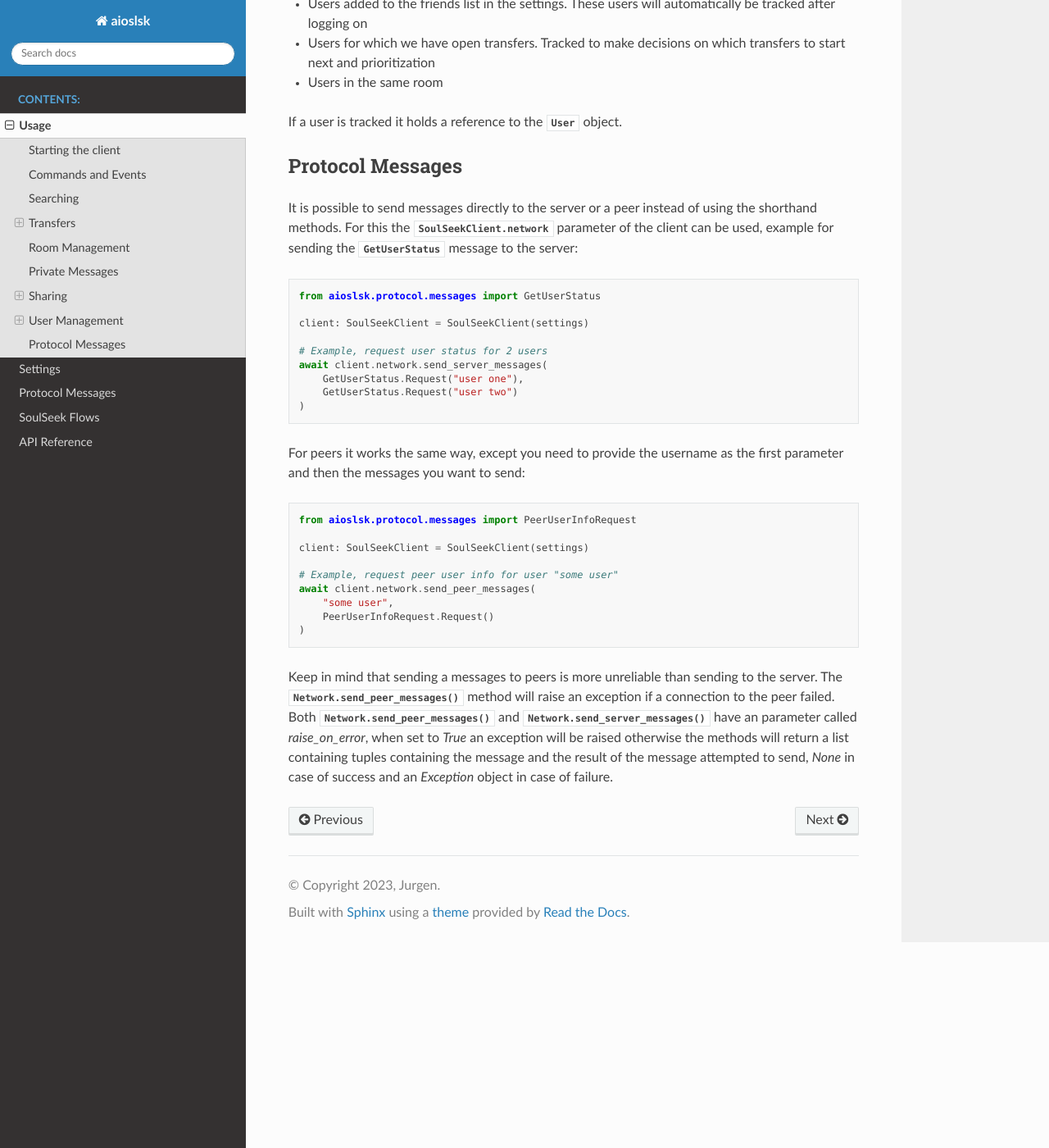
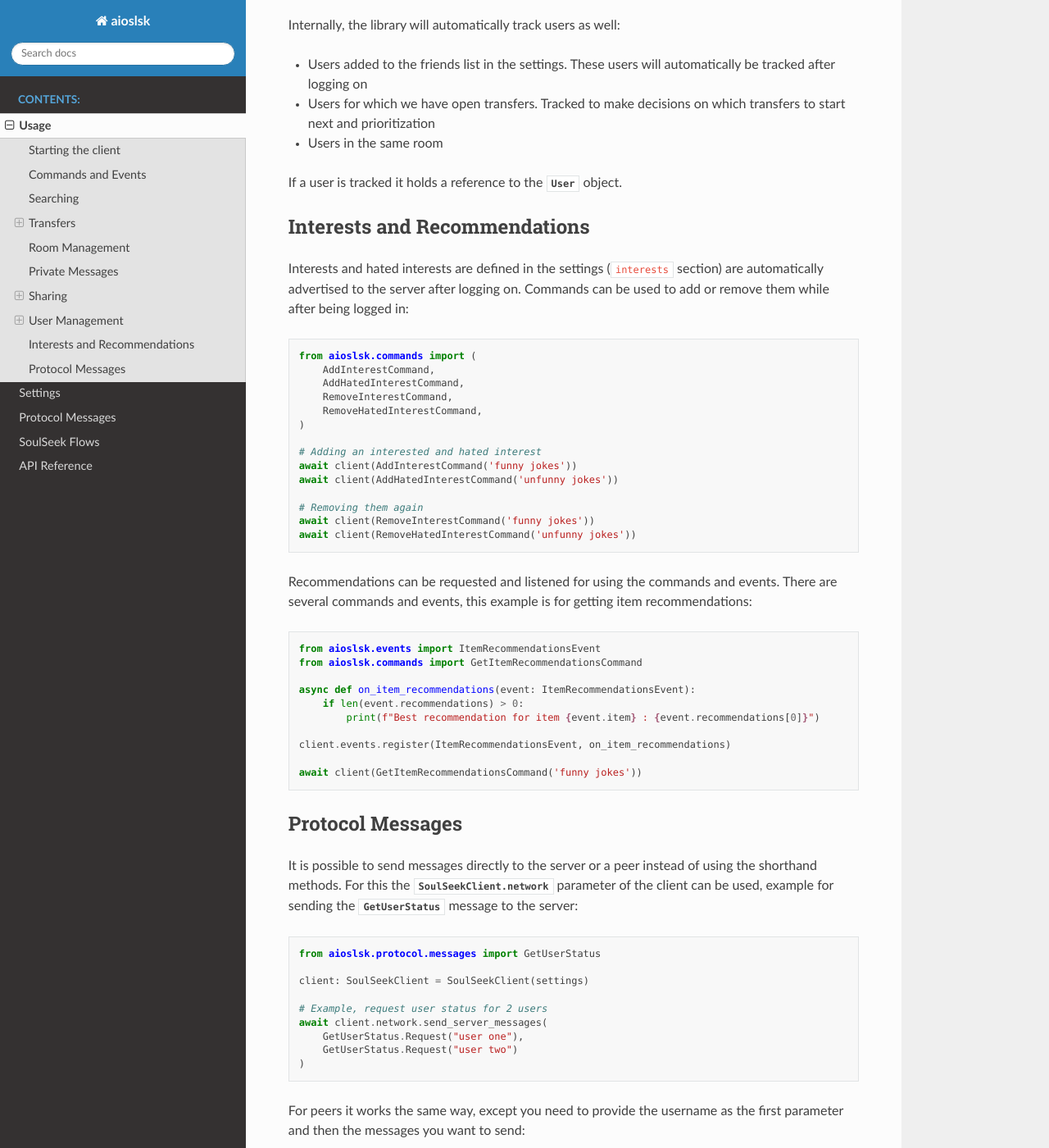
Before and after one commit to JurgenR/aioslsk, a Sphinx documentation site: the page built from docs/source/USAGE.rst, in a window 1280 px wide and 1400 px high, scrolled down 10301 px. Shown: the whole window at 82% size. Built offline with Sphinx 7.4.7 and the Read the Docs theme 2.0.0, drawn with Linux system fonts in a browser that asks for light colours; some of the changed text lies outside the part shown.

Commit message:
docs: add section on interests and recommendations

```diff
--- a/docs/source/USAGE.rst
+++ b/docs/source/USAGE.rst
@@ -7,7 +7,7 @@ Starting the client
 
 .. warning::
 
-    The server has an anti-DDOS mechanism, be careful when connecting / disconnecting too quickly or you will get banned
+    The server has an anti-DDOS mechanism, be careful when connecting and disconnecting too quickly or you will get banned
 
 
 Before starting the client, ensure you create a settings object where you have configured at least the `credentials` section:
@@ -300,6 +300,9 @@ To receive room messages listen to the :class:`.RoomMessageEvent`:
     client.events.register(RoomMessageEvent, room_message_listener)
 
 
+Several commands and events specific to private rooms are available. See the :mod:`aioslsk.commands` and :mod:`aioslsk.events` references
+
+
 Private Messages
 ================
 
@@ -547,6 +550,45 @@ Internally, the library will automatically track users as well:
 If a user is tracked it holds a reference to the :class:`.User` object.
 
 
+Interests and Recommendations
+=============================
+
+Interests and hated interests are defined in the settings (``interests`` section) are automatically advertised to the server after logging on. Commands can be used to add or remove them while after being logged in:
+
+.. code-block:: python
+
+    from aioslsk.commands import (
+        AddInterestCommand,
+        AddHatedInterestCommand,
+        RemoveInterestCommand,
+        RemoveHatedInterestCommand,
+    )
+
+    # Adding an interested and hated interest
+    await client(AddInterestCommand('funny jokes'))
+    await client(AddHatedInterestCommand('unfunny jokes'))
+
+    # Removing them again
+    await client(RemoveInterestCommand('funny jokes'))
+    await client(RemoveHatedInterestCommand('unfunny jokes'))
+
+
+Recommendations can be requested and listened for using the commands and events. There are several commands and events, this example is for getting item recommendations:
+
+.. code-block:: python
+
+    from aioslsk.events import ItemRecommendationsEvent
+    from aioslsk.commands import GetItemRecommendationsCommand
+
+    async def on_item_recommendations(event: ItemRecommendationsEvent):
+        if len(event.recommendations) > 0:
+            print(f"Best recommendation for item {event.item} : {event.recommendations[0]}")
+
+    client.events.register(ItemRecommendationsEvent, on_item_recommendations)
+
+    await client(GetItemRecommendationsCommand('funny jokes'))
+
+
 Protocol Messages
 =================
 
```
